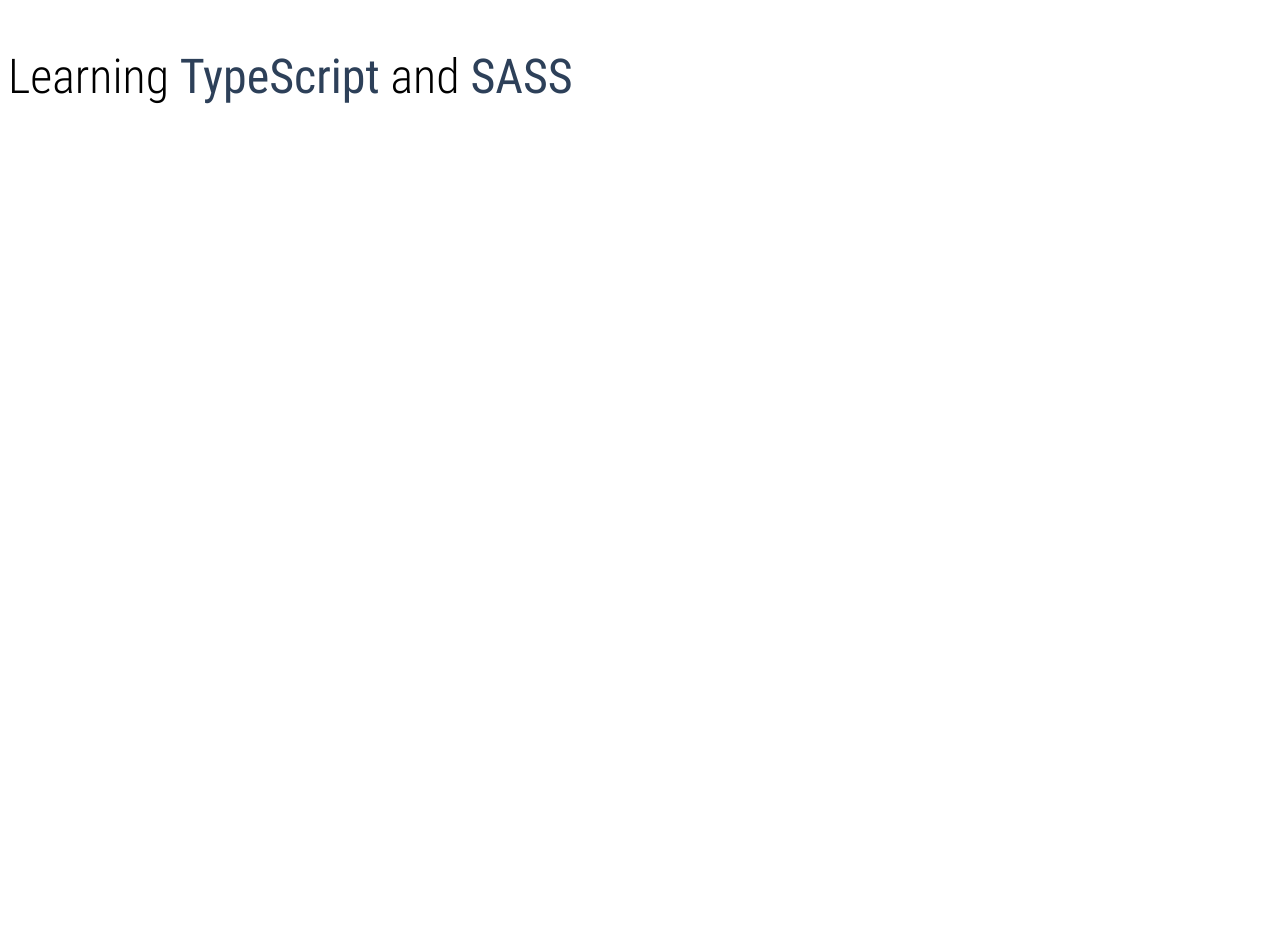
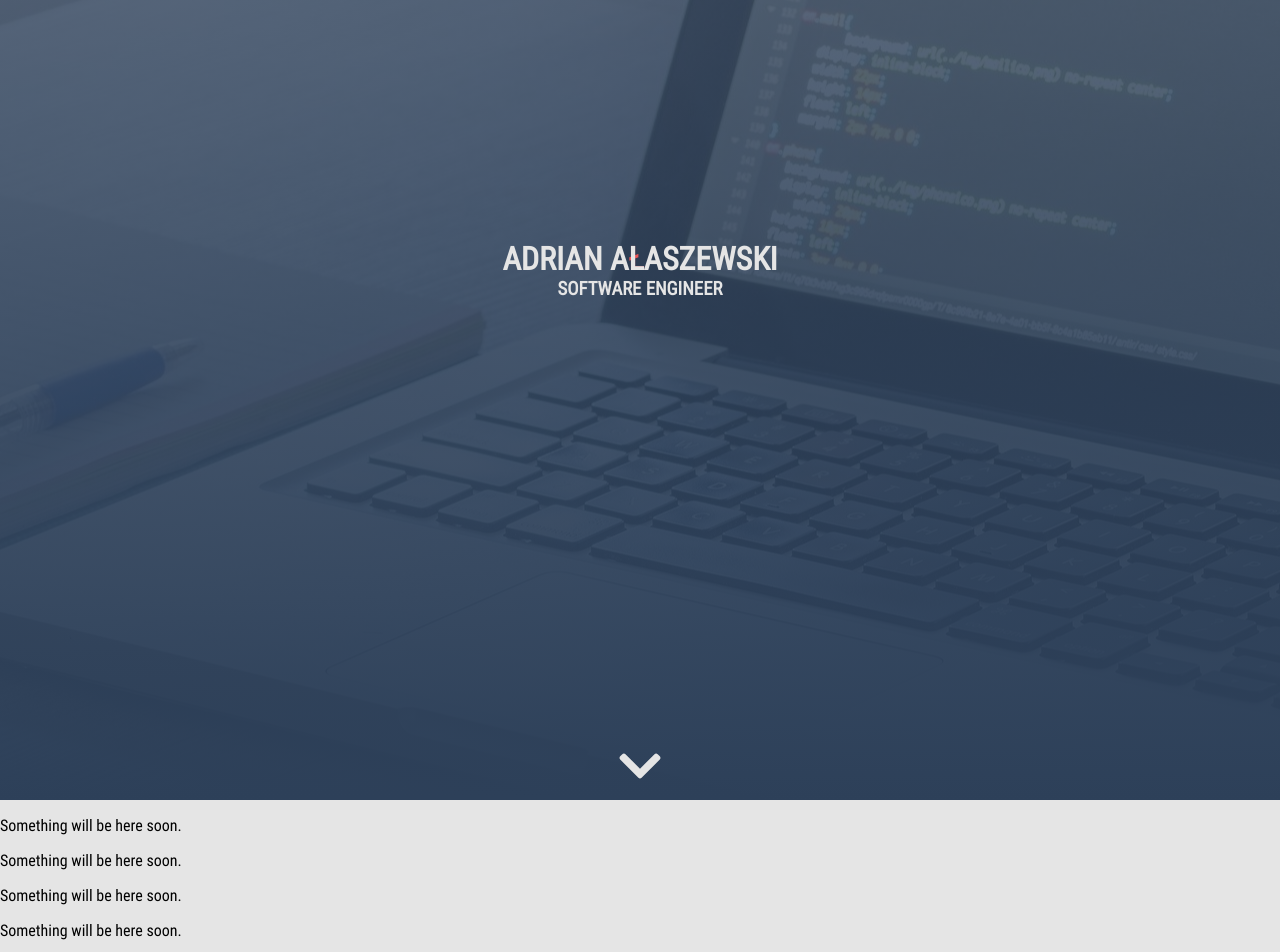
Before and after one commit to Ard2148810/portfolio, a React (Create React App) app: page / in a window 1280 px wide. Shown: the top 952 px of the page. Before the commit the page ends 800 px from the top, so only its background shows below. Built offline with nearby package versions, Linux system fonts and the light colour scheme.

Commit message:
Landing page

```diff
--- a/public/index.html
+++ b/public/index.html
@@ -22,7 +22,7 @@
       work correctly both with client-side routing and a non-root public URL.
       Learn how to configure a non-root public URL by running `npm run build`.
     -->
-    <title>React App</title>
+    <title>Adrian Ałaszewski</title>
   </head>
   <body>
     <noscript>You need to enable JavaScript to run this app.</noscript>
--- a/src/App.tsx
+++ b/src/App.tsx
@@ -1,14 +1,13 @@
 import React from 'react';
 import './style/style.sass'
+import Header from "./components/Header";
+import Main from "./components/Main";
 
 function App() {
   return (
     <div className="App">
-      <header>
-        <p>
-          Learning <span className="ts">TypeScript</span> and <span className="sass">SASS</span>
-        </p>
-      </header>
+      <Header/>
+      <Main/>
     </div>
   );
 }
--- /dev/null
+++ b/src/components/Header.tsx
@@ -0,0 +1,20 @@
+import React from "react";
+import '../style/Header.sass'
+import { FontAwesomeIcon } from "@fortawesome/react-fontawesome";
+import { faChevronDown } from "@fortawesome/free-solid-svg-icons"
+
+const Header = () => {
+    return (
+        <header>
+            <div className="name-container">
+                <h1>Adrian A<span className={"special-letter"} data-char="L">Ł</span>aszewski</h1>
+                <h3>Software Engineer</h3>
+            </div>
+            <div className="header-scroll">
+                <FontAwesomeIcon icon={faChevronDown} size="3x"/>
+            </div>
+        </header>
+    );
+}
+
+export default Header;
--- /dev/null
+++ b/src/components/Main.tsx
@@ -0,0 +1,18 @@
+import React from "react";
+
+const Main = () => {
+    return (
+        <main>
+            <p>Something will be here soon.</p>
+            <p>Something will be here soon.</p>
+            <p>Something will be here soon.</p>
+            <p>Something will be here soon.</p>
+            <p>Something will be here soon.</p>
+            <p>Something will be here soon.</p>
+            <p>Something will be here soon.</p>
+            <p>Something will be here soon.</p>
+        </main>
+    )
+}
+
+export default Main;
--- /dev/null
+++ b/src/style/Header.sass
@@ -0,0 +1,39 @@
+@import "base"
+
+header
+  color: $colorAlt2
+  display: flex
+  flex-wrap: nowrap
+  min-height: 100vh
+  flex-direction: column
+  justify-content: center
+  align-items: center
+  flex: 1
+  position: relative
+  background: linear-gradient(to top,$colorPrimary, 50%, rgba(45, 64, 89, 0.8) ), url("/header-background.jpg") fixed no-repeat center
+  perspective: 1px
+
+h1, h3
+  text-transform: uppercase
+  text-align: center
+
+.name-container
+  display: flex
+  flex-direction: column
+  align-items: center
+  margin-top: 30vh
+  margin-bottom: auto
+
+.header-scroll
+  margin-bottom: 10px
+
+.special-letter
+  color: $colorSecondary
+  position: relative
+
+.special-letter:after
+  content: attr(data-char)
+  position: absolute
+  color: $colorAlt2
+  left: 0
+  top: 0
--- a/src/style/_base.sass
+++ b/src/style/_base.sass
@@ -1,8 +1,10 @@
+// Color palette
 $colorPrimary: #2d4059
 $colorSecondary: #ea5455
 $colorAlt1: #decdc3
 $colorAlt2: #e5e5e5
 
+// Fonts
 =font($font-file, $font-weight, $font-style)
   @font-face
     font-family: 'Roboto Condensed'
@@ -17,3 +19,8 @@
 +font('RobotoCondensed-LightItalic', 300, 'italic')
 +font('RobotoCondensed-Light', 300, 'normal')
 +font('RobotoCondensed-Regular', 'normal', 'normal')
+
+// Reset default styling
+html, body, div, h1, h2, h3, h4, h5, h6
+  margin: 0
+  padding: 0
--- a/src/style/style.sass
+++ b/src/style/style.sass
@@ -1,11 +1,5 @@
 @import "base"
 
-p
-  font-family: "Roboto Condensed", sans-serif
-  font-weight: 300
-  font-size: 3em
-
-span
-  font-weight: normal
-  font-style: normal
-  color: $colorPrimary
+body
+  background-color: $colorAlt2
+  font-family: "Roboto Condensed", Helvetica, "Helvetica Neue", Lato, Arial, sans-serif
```
Also changed, not shown: package.json (+8 -2 lines), public/header-background.jpg (added), 1 other file (tests, documents, lock files or other folders).
